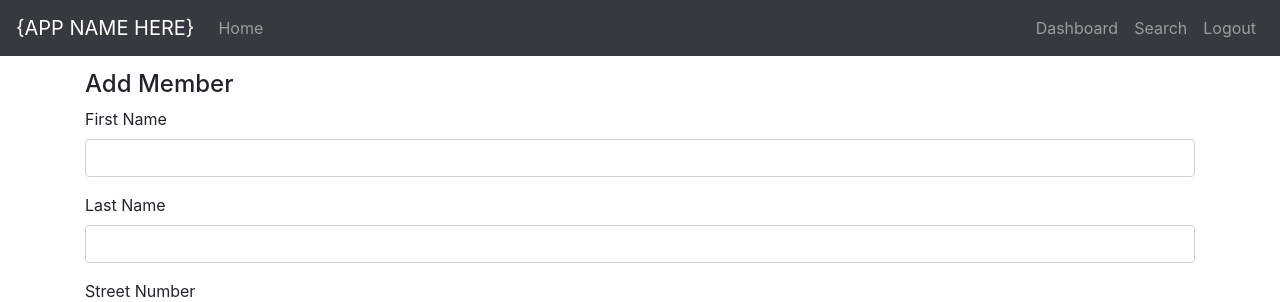
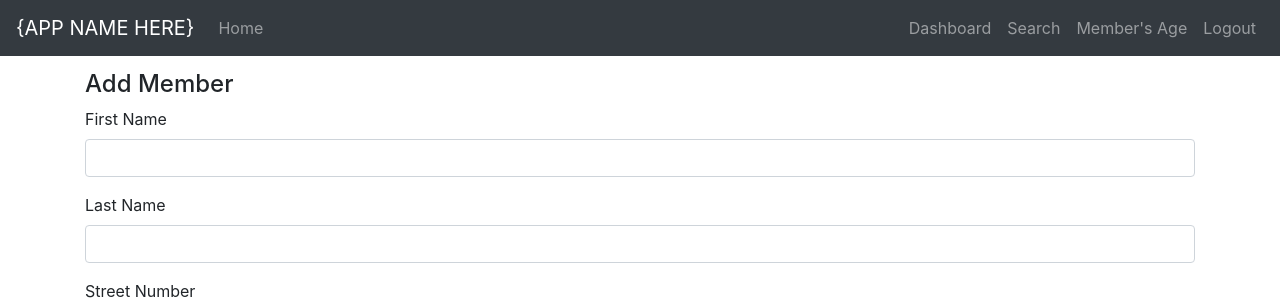
Before and after one commit to MKing301/membership, a Flask app: page /add_member in a window 1280 px wide. Shown: the top 302 px of the page. Run offline with Flask 2, Linux system fonts and the light colour scheme; the visitor is signed in with stand-in values (Sample User, id 1); some libraries are stand-ins or nearby versions.

Commit message:
Updated nav bar to include link for member's age when logged in Signed-off-by: MKING301

```diff
--- a/templates/includes/_navbar.html
+++ b/templates/includes/_navbar.html
@@ -10,6 +10,7 @@
 	    {% if session.logged_in %}
 		<li><a class="nav-link" href="/dashboard">Dashboard</a></li>
     <li><a class="nav-link" href="/search">Search</a></li>
+    <li><a class="nav-link" href="/ages">Member's Age</a></li>
 		<li><a class="nav-link" href="/logout">Logout</a></li>
 	    {% else %}
                 <li><a class="nav-link" href="/register">Register</a></li>
```
